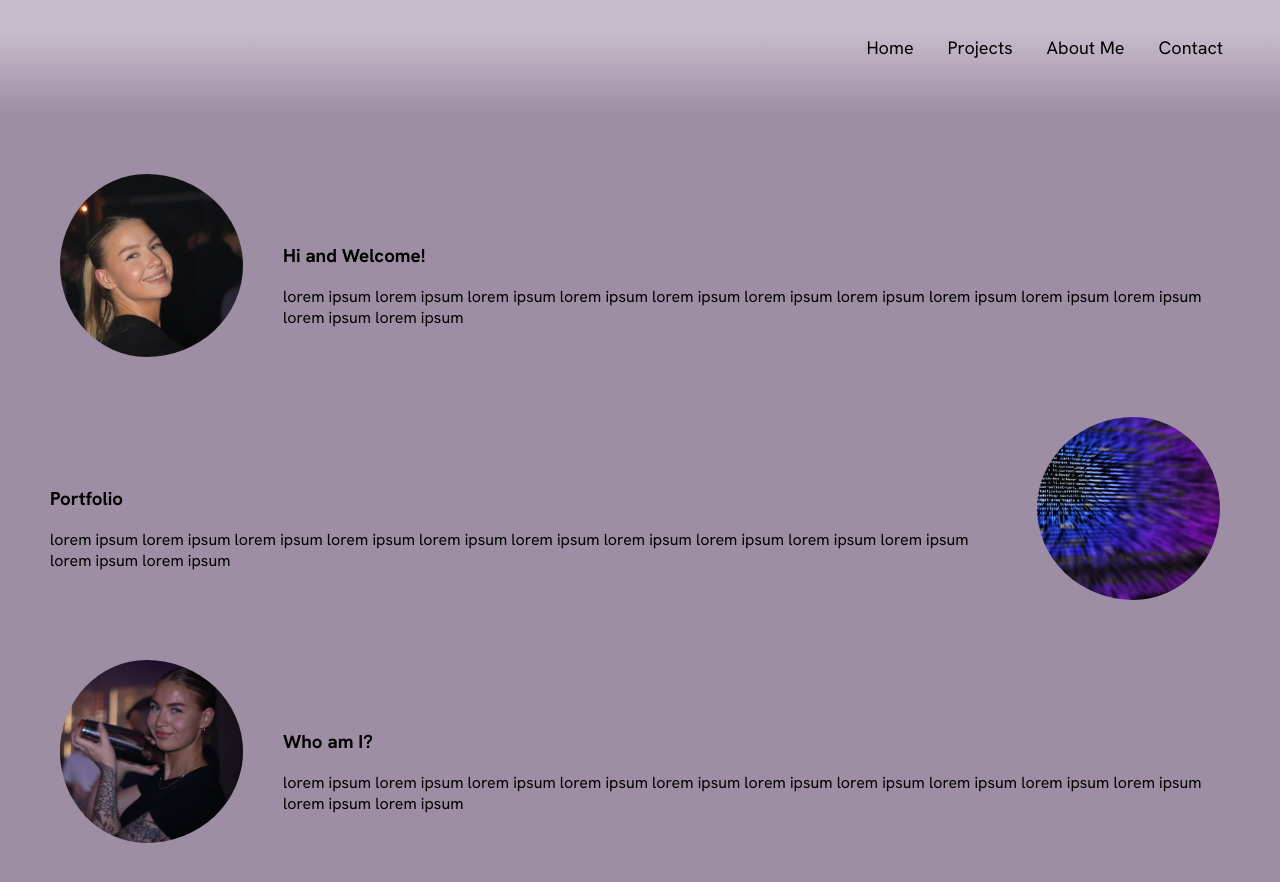
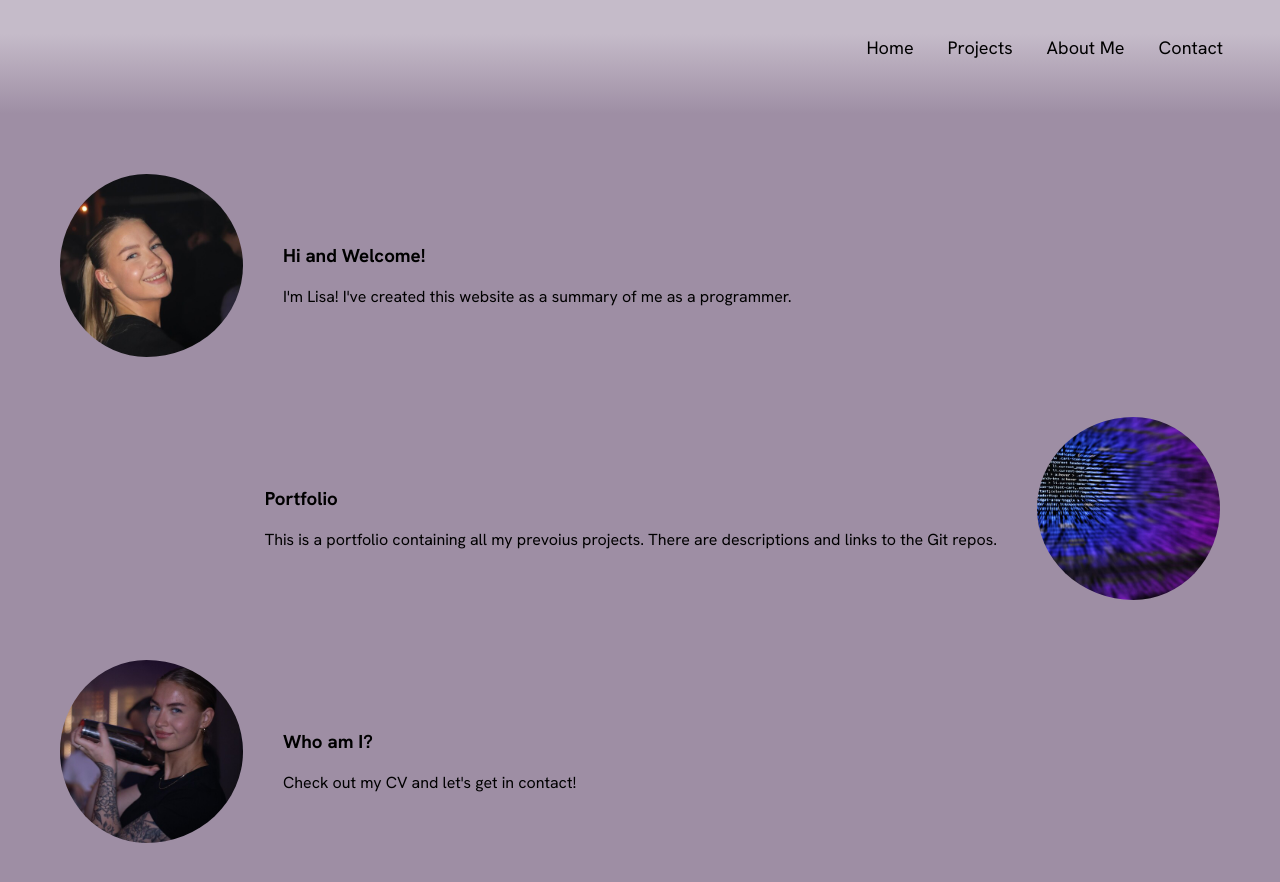
Before and after one commit to lisaupperud/Portfolio, an Angular app: page / in a window 1280 px wide. Shown: the top 882 px of the page. Built offline with nearby package versions, Linux system fonts and the light colour scheme.

Commit message:
add: links to 'Projects' view and 'About' view in 'Home' view. refactor: descriptions for atricles

```diff
--- a/src/app/about/about.component.html
+++ b/src/app/about/about.component.html
@@ -1,6 +1,6 @@
 <section class="hero-image">
   <h1>ABOUT ME</h1>
-
+  <!-- TODO: add a link to contact -->
   <section class="section">
     <article class="article-box">
       <p>Want to get to know me better? Invite me for an interview.</p>
--- a/src/app/home/home.component.css
+++ b/src/app/home/home.component.css
@@ -69,6 +69,11 @@
   border-radius: 50%;
   padding-right: 20px;
   padding-left: 30px;
+}
+
+a {
+  color: black;
+  text-decoration: none;
 }
 
 .about div {
--- a/src/app/home/home.component.html
+++ b/src/app/home/home.component.html
@@ -4,31 +4,31 @@
     <div>
       <h3>Hi and Welcome!</h3>
       <p>
-        lorem ipsum lorem ipsum lorem ipsum lorem ipsum lorem ipsum lorem ipsum
-        lorem ipsum lorem ipsum lorem ipsum lorem ipsum lorem ipsum lorem ipsum
+        I'm Lisa! I've created this website as a summary of me as a programmer.
       </p>
     </div>
   </article>
 
+  <a routerLink="/projects">
     <article class="portfolio">
       <img src="../../assets/java-small.jpg" alt="" />
       <div>
         <h3>Portfolio</h3>
         <p>
-        lorem ipsum lorem ipsum lorem ipsum lorem ipsum lorem ipsum lorem ipsum
-        lorem ipsum lorem ipsum lorem ipsum lorem ipsum lorem ipsum lorem ipsum
+          This is a portfolio containing all my prevoius projects. There are
+          descriptions and links to the Git repos.
         </p>
       </div>
     </article>
+  </a>
 
+  <a routerLink="/about">
     <article class="about">
       <img src="../../assets/lisaupperud2-small.jpg" alt="" />
       <div>
         <h3>Who am I?</h3>
-      <p>
-        lorem ipsum lorem ipsum lorem ipsum lorem ipsum lorem ipsum lorem ipsum
-        lorem ipsum lorem ipsum lorem ipsum lorem ipsum lorem ipsum lorem ipsum
-      </p>
+        <p>Check out my CV and let's get in contact!</p>
       </div>
     </article>
+  </a>
 </section>
```
Also changed, not shown: src/app/home/home.component.ts (+4 -5 lines). Lines whose indentation alone changed are shown as unchanged.
